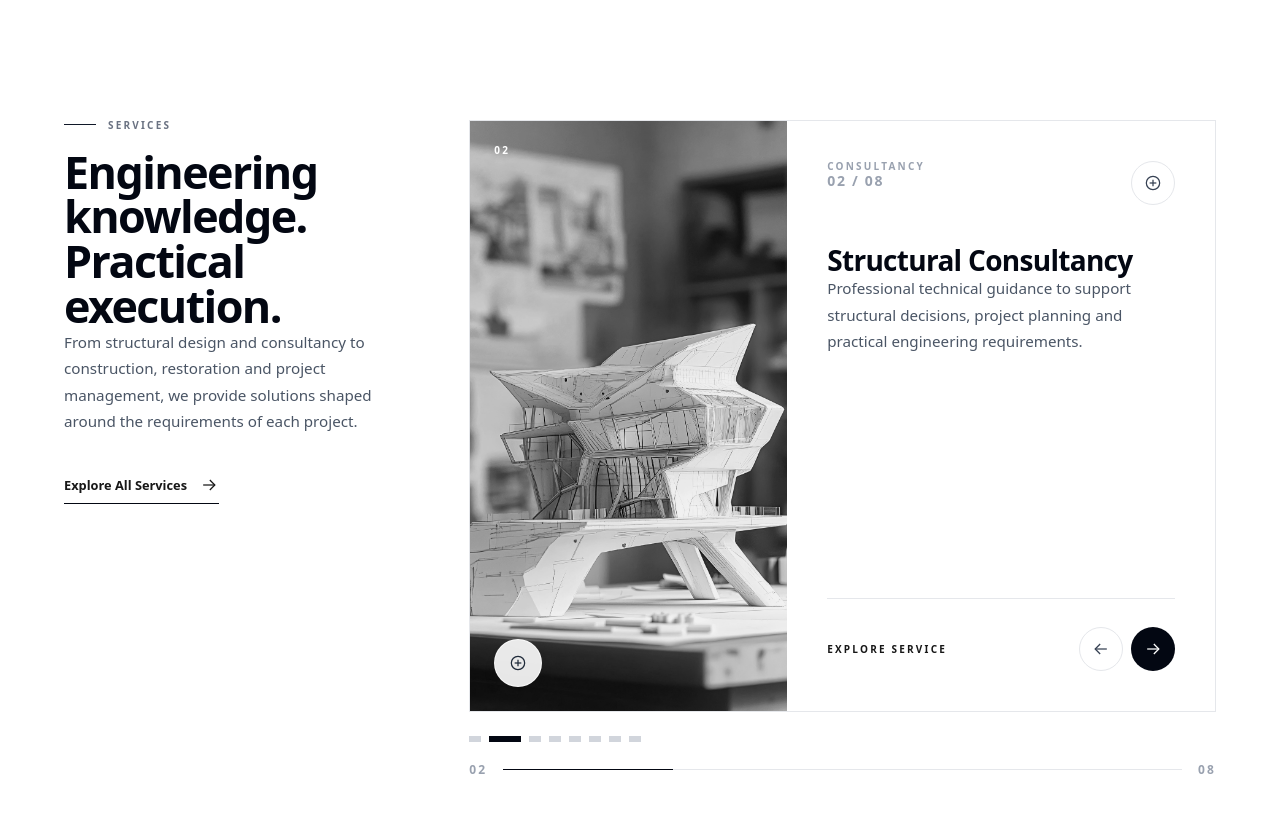
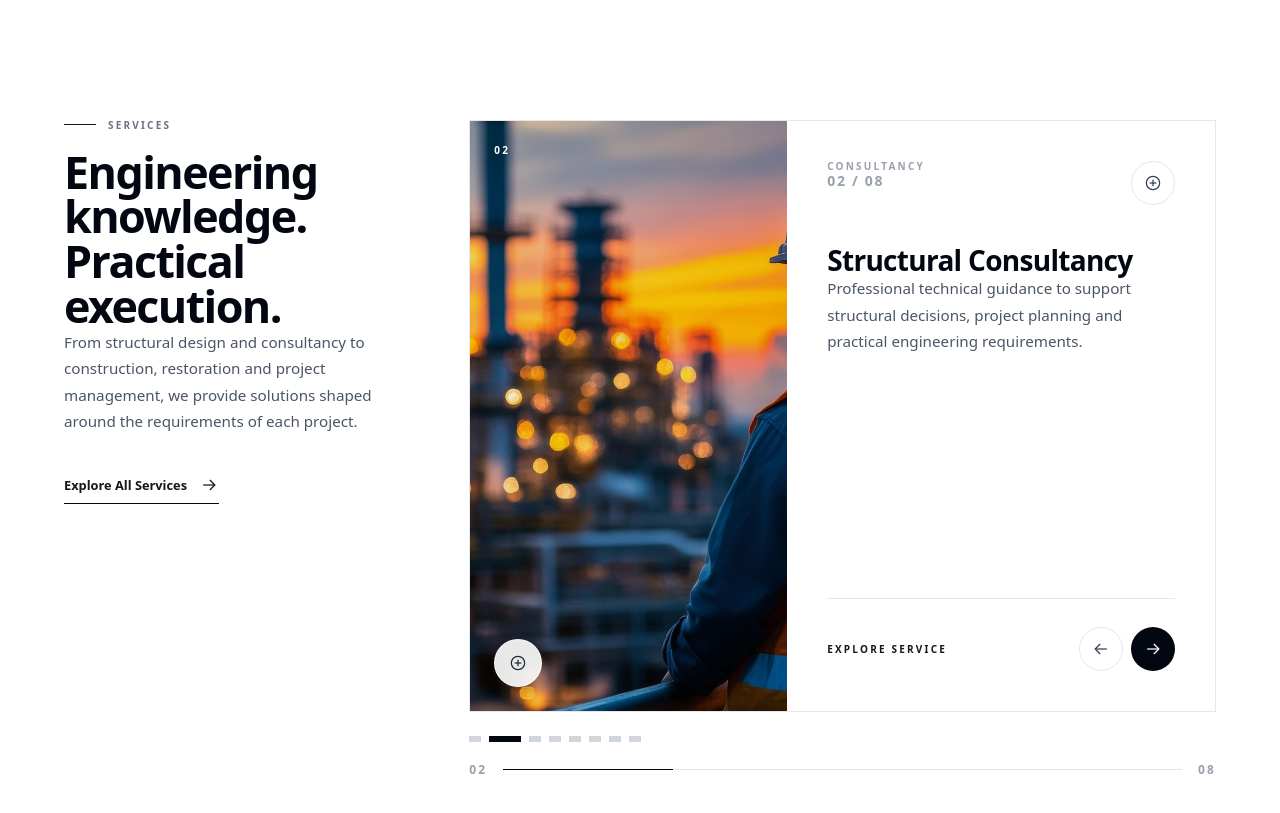
Before and after one commit to Sumolegen/Construction-Website, a Next.js app: page / in a window 1280 px wide. Shown: the part 1520-2333 px from the top of the page. Built offline with nearby package versions, Linux system fonts and the light colour scheme.

Commit message:
image-added

```diff
--- a/src/Components/sections/ServicesPreview.tsx
+++ b/src/Components/sections/ServicesPreview.tsx
@@ -2,11 +2,7 @@
 
 import Image from "next/image";
 import Link from "next/link";
-import {
-  useCallback,
-  useEffect,
-  useState,
-} from "react";
+import { useCallback, useEffect, useState } from "react";
 
 import Container from "../ui/Container";
 import SectionHeading from "../ui/SectionHeading";
@@ -26,7 +22,7 @@ const services = [
     type: "Consultancy",
     description:
       "Professional technical guidance to support structural decisions, project planning and practical engineering requirements.",
-    image: "/images/9.jpg",
+    image: "/images/2.jpg",
   },
   {
     number: "03",
@@ -301,7 +297,7 @@ export default function ServicesPreview() {
                     alt={service.title}
                     fill
                     sizes="(max-width: 768px) 100vw, 40vw"
-                    className="object-cover grayscale transition-transform duration-700"
+                    className="object-cover transition-transform duration-700"
                     priority={current === 0}
                   />
 
```
Also changed, not shown: public/images/10.jpg (added), public/images/11.png (added).
